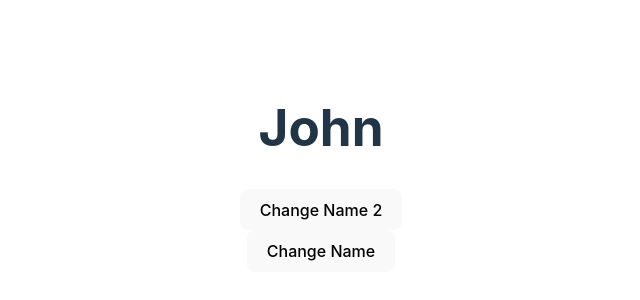
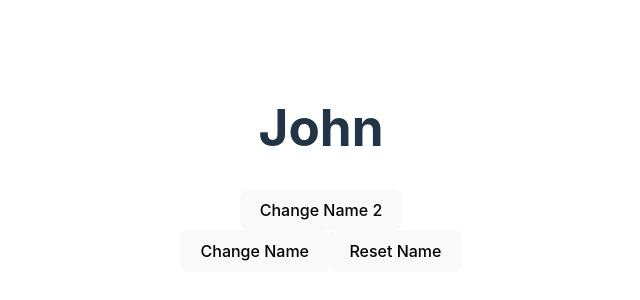
Before and after one commit to davi-p-oliveira-11/react-interview-quest, a React (Vite) app: page / in a window 1280 px wide. Shown: the part 232-532 px from the top of the page, without its empty margins (319-959 px from the left). Built offline with nearby package versions, Linux system fonts and the light colour scheme.

Commit message:
added reset button and functionality

```diff
--- a/src/components/props/Props.jsx
+++ b/src/components/props/Props.jsx
@@ -7,14 +7,21 @@ from parent to child components */}
 
 function Props() {
   const [name, setName ] = useState("John");
+
   const changeName = () => {
     setName('Kirk')
   }
+
+  const resetName = () => {
+    setName('John')
+  }
+
   return (
   <div className="Props">
     <Child valueOfProps={name} changeName={changeName}/>
 
     <button onClick={() => setName("Paul")}>Change Name</button>
+    <button onClick={resetName}>Reset Name</button>
   </div>
   )
 }
```
